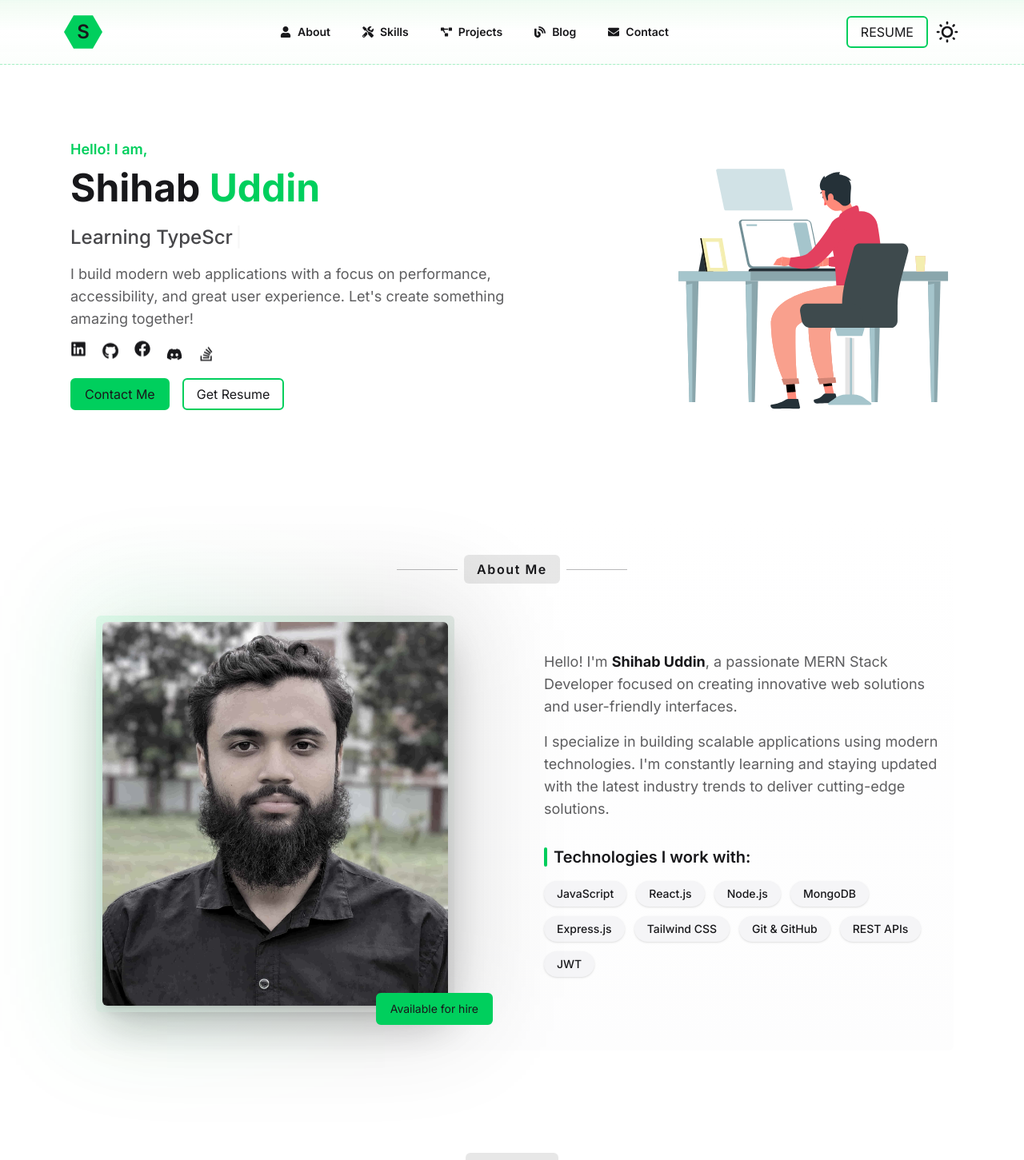
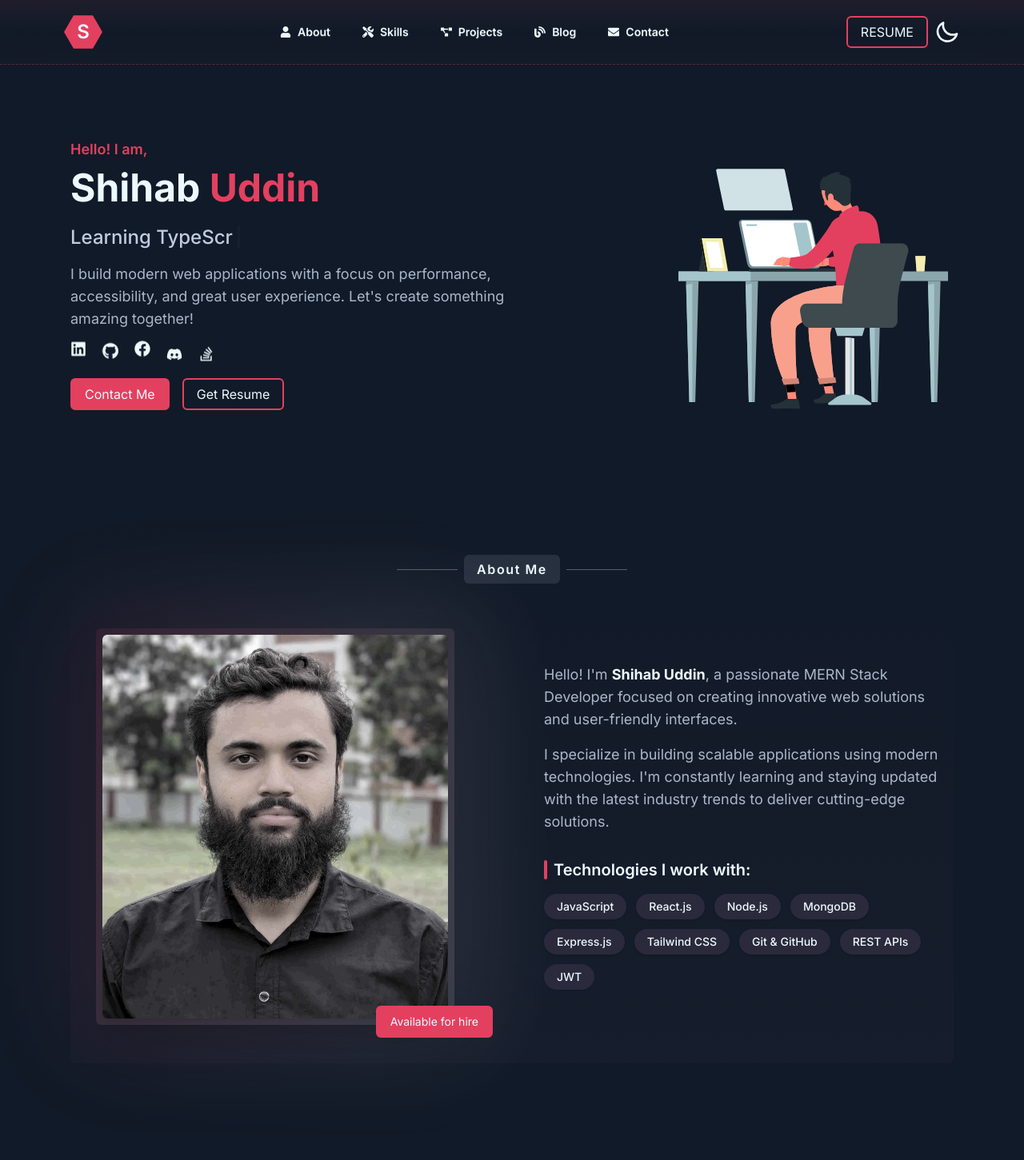
Before and after one commit to shihabuddin-dev/shihab-dev, a React (Vite) app: page / in a window 1280 px wide. Shown: the top 1451 px of the page at 80% size. Built offline with nearby package versions, Linux system fonts and the light colour scheme.

Commit message:
i have added here projects and few of data

```diff
--- a/src/components/home/About.jsx
+++ b/src/components/home/About.jsx
@@ -12,15 +12,8 @@ const skills = [
 const About = () => {
     return (
         <section id='/about' className="bg-gradient-to-b from-base-100 to-base-200/20 px-4 md:px-0 py-8 md:py-12 rounded-md">
-            <motion.div
-                initial={{ opacity: 0, y: 20 }}
-                animate={{ opacity: 1, y: 0 }}
-                transition={{ duration: 0.6 }}
-            >
                 <SectionHeading>About Me</SectionHeading>
-            </motion.div>
-
-            <div className="grid lg:grid-cols-2 gap-8 sm:gap-12 lg:gap-20 items-center mt-6 sm:mt-8 md:mt-10">
+            <div className="grid lg:grid-cols-2 gap-8 sm:gap-12 lg:gap-20 items-center">
 
                 {/* Image Section */}
                 <motion.div
--- a/src/components/home/Contact.jsx
+++ b/src/components/home/Contact.jsx
@@ -10,7 +10,7 @@ const Contact = () => (
     <section id="/contact">
         <SectionHeading>Contact Me</SectionHeading>
 
-        <div className="w-full max-w-5xl mx-auto bg-gradient-to-t from-base-200/30 to-base-200/50 rounded-md shadow p-8 md:p-12 flex flex-col md:flex-row justify-between gap-10 mt-8 md:mt-12">
+        <div className="w-full max-w-5xl mx-auto bg-gradient-to-t from-base-200/30 to-base-200/50 rounded-md shadow p-8 md:p-12 flex flex-col md:flex-row justify-between gap-10">
             {/* Contact Form */}
             <form className="flex-1 flex flex-col gap-5" autoComplete="off">
                 <p className="max-w-sm mx-auto">
--- a/src/components/home/Hero.jsx
+++ b/src/components/home/Hero.jsx
@@ -27,11 +27,7 @@ const Hero = () => {
                 >
                     Shihab <span className="text-primary">Uddin</span>
                 </motion.h1>
-                <motion.h2
-                    className="text-xl md:text-2xl font-medium text-base-content/80"
-                    initial={{ opacity: 0, y: 20 }}
-                    animate={{ opacity: 1, y: 0 }}
-                    transition={{ delay: 0.6, duration: 0.6 }}
+                <h2 className="text-xl md:text-2xl font-medium text-base-content/80"
                 >
                     <Typewriter
                         words={['MERN Stack Developer', 'Learning TypeScript & Next.js', 'Tech Enthusiast', 'Continuous Learner!']}
@@ -41,7 +37,7 @@ const Hero = () => {
                         typeSpeed={100}
                         deleteSpeed={50}
                     />
-                </motion.h2>
+                </h2>
                 <motion.p
                     className="text-base md:text-lg text-base-content/70 max-w-xl"
                     initial={{ opacity: 0, y: 20 }}
--- a/src/components/home/ProjectCard.jsx
+++ b/src/components/home/ProjectCard.jsx
@@ -72,7 +72,7 @@ const ProjectCard = ({ project }) => {
     'SiReactrouter': BiLogoReact,
     'SiSwiper': SiJavascript,
     'SiRecharts': SiJavascript,
-    'SiJwt': FaShieldAlt // Using shield icon for JWT (authentication/security)
+    'SiJwt': FaShieldAlt
   };
 
   return (
--- a/src/components/home/Projects.jsx
+++ b/src/components/home/Projects.jsx
@@ -42,14 +42,12 @@ const Projects = () => {
   return (
     <section id="/projects" className='px-2 md:px-0'>
       <SectionHeading>My Projects</SectionHeading>
-      <div className=" mt-8 md:mt-12">
         {/* Responsive Grid for Project Cards */}
         <div className="grid md:grid-cols-2 lg:grid-cols-3 gap-5">
           {projectsData.map((project) => (
             <ProjectCard key={project.id} project={project} />
           ))}
         </div>
-      </div>
     </section>
   );
 };
--- a/src/components/home/Skills.jsx
+++ b/src/components/home/Skills.jsx
@@ -69,7 +69,7 @@ const Skills = () => {
                 {/* Section Heading */}
                 <SectionHeading>My Skills</SectionHeading>
                 {/* Tab Toggle */}
-                <div className="flex flex-wrap justify-center gap-3 md:gap-4  mt-8 md:mt-10 mb-8 md:mb-10">
+                <div className="flex flex-wrap justify-center gap-3 md:gap-4 mb-8 md:mb-10">
                     {categories.map((category) => (
                         <button
                             key={category}
--- a/src/components/shared/SectionHeading.jsx
+++ b/src/components/shared/SectionHeading.jsx
@@ -1,6 +1,6 @@
 import { motion } from 'framer-motion';
 const SectionHeading = ({ children }) => (
-  <motion.div initial={{ opacity: 0, y: 20 }}
+  <div className='mb-10 md:mb-14'> <motion.div initial={{ opacity: 0, y: 20 }}
     whileInView={{ opacity: 1, y: 0 }}
     transition={{ duration: 0.6 }}
     viewport={{ once: true }}
@@ -10,7 +10,7 @@ const SectionHeading = ({ children }) => (
       {children}
     </div>
     <div className="flex-1 h-px bg-base-content/30" />
-  </motion.div>
+  </motion.div></div>
 );
 
 export default SectionHeading;
--- a/src/components/ui/ThemeToggle.jsx
+++ b/src/components/ui/ThemeToggle.jsx
@@ -5,9 +5,9 @@ const ThemeToggle = () => {
     const savedTheme = localStorage.getItem("theme");
     if (savedTheme === "dark") return true;
     if (savedTheme === "light") return false;
-    // Default to light mode if no theme is set
-    localStorage.setItem("theme", "light");
-    return false;
+    // Default to dark mode if no theme is set
+    localStorage.setItem("theme", "dark");
+    return true;
   });
 
   useEffect(() => {
```
